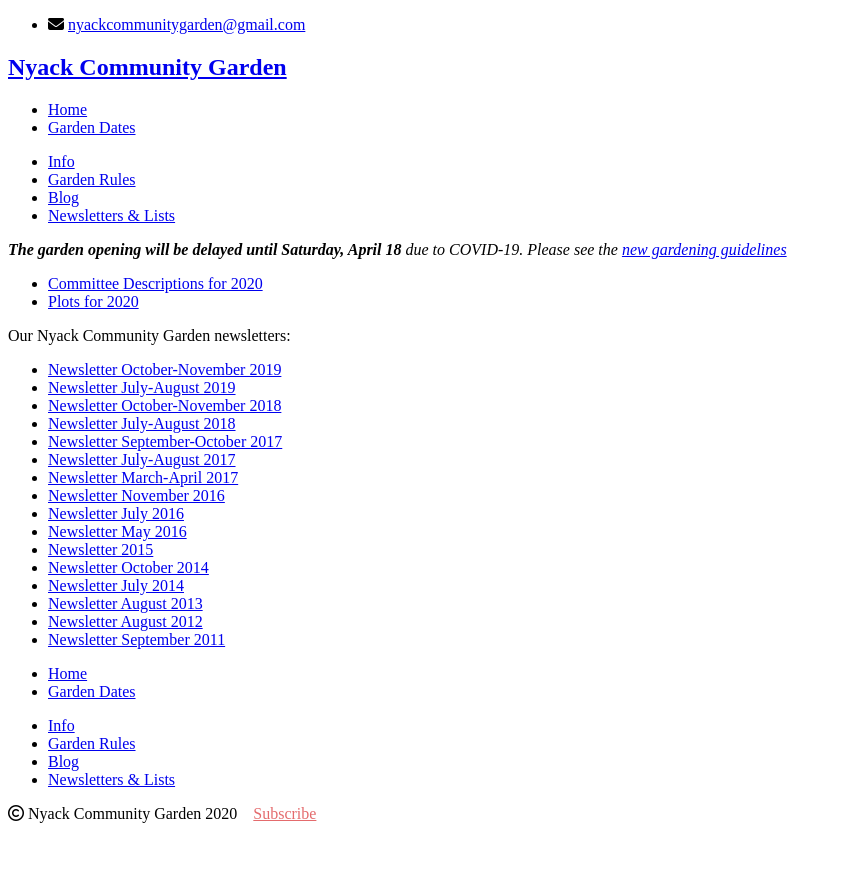
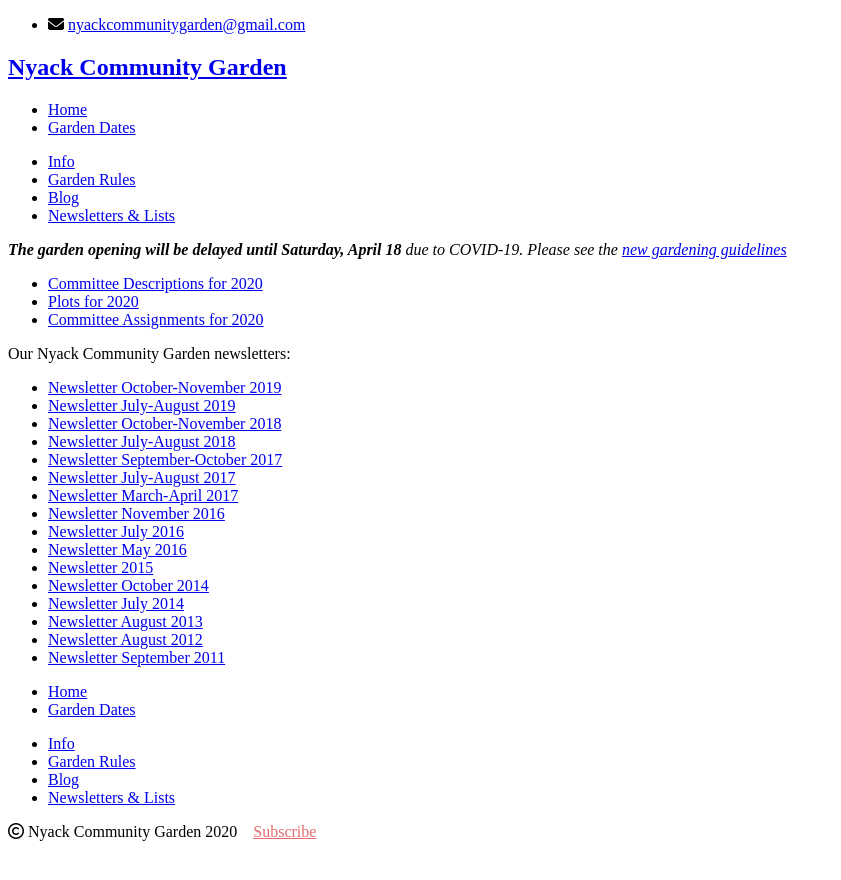
Before and after one commit to bosborne/nyackcommunitygarden, a Jekyll site: the page built from files/index.md, in a window 1280 px wide. Shown: the top 880 px of the page, without its empty margins (0-841 px from the left). Built offline with Jekyll 4.4.1, drawn with Linux system fonts in a browser that asks for light colours; nearby versions of some CDN libraries; library files that are not in the unit come from our copies.

Commit message:
Add committee assignments

```diff
--- a/files/index.md
+++ b/files/index.md
@@ -7,7 +7,7 @@
 
 - [Committee Descriptions for 2020](/pdf/Committee_Descriptions_2020.pdf)
 - [Plots for 2020](/pdf/2020_NCG-Plot-Assignments.pdf)
-<!-- [Committee List for 2019](/pdf/Committee_List_2019.pdf) -->
+- [Committee Assignments for 2020](/pdf/2020_NCG_Committee_Assignments.pdf)
 
 
 Our Nyack Community Garden newsletters:
```
Also changed, not shown: 1 other file.
